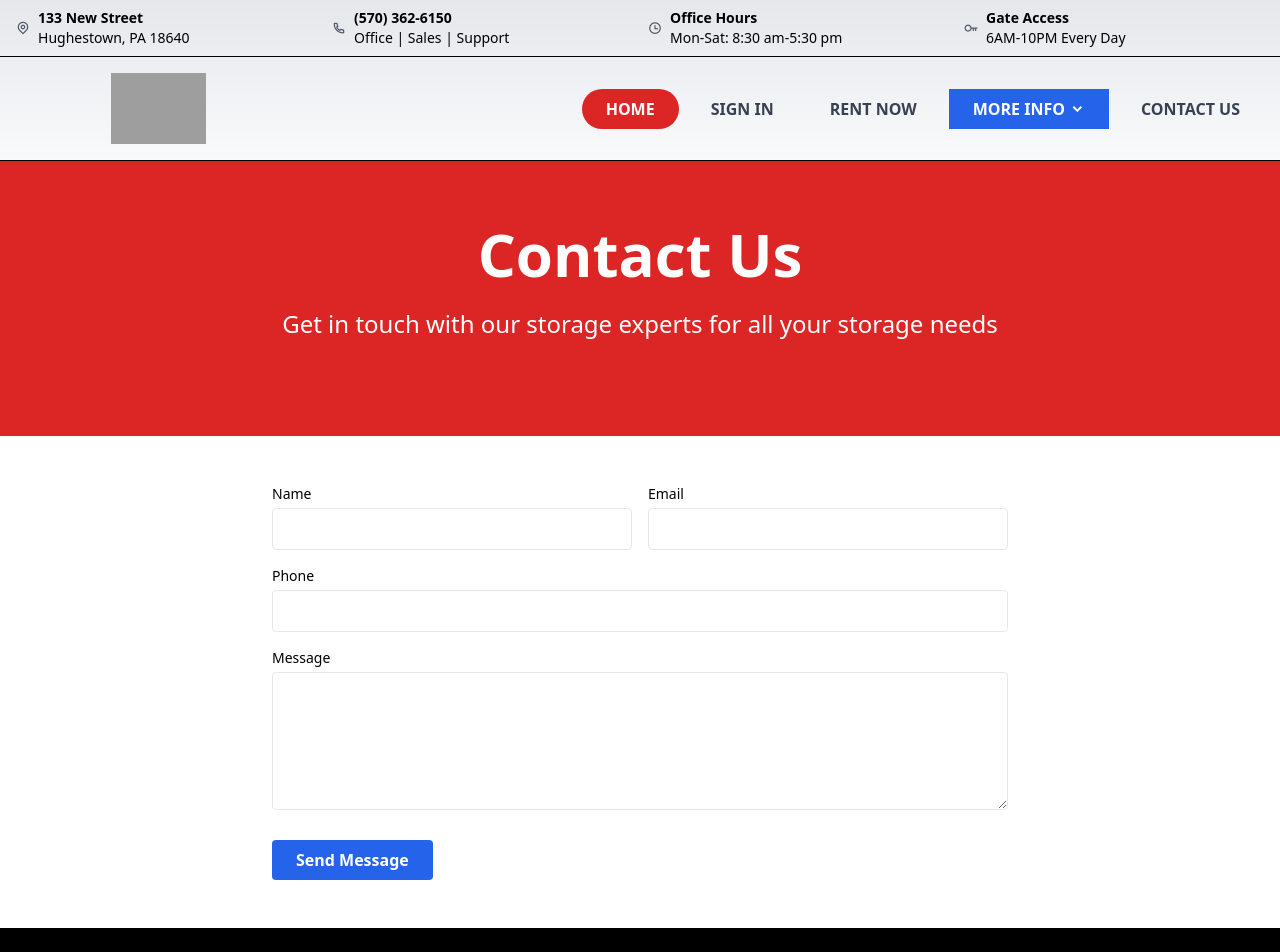
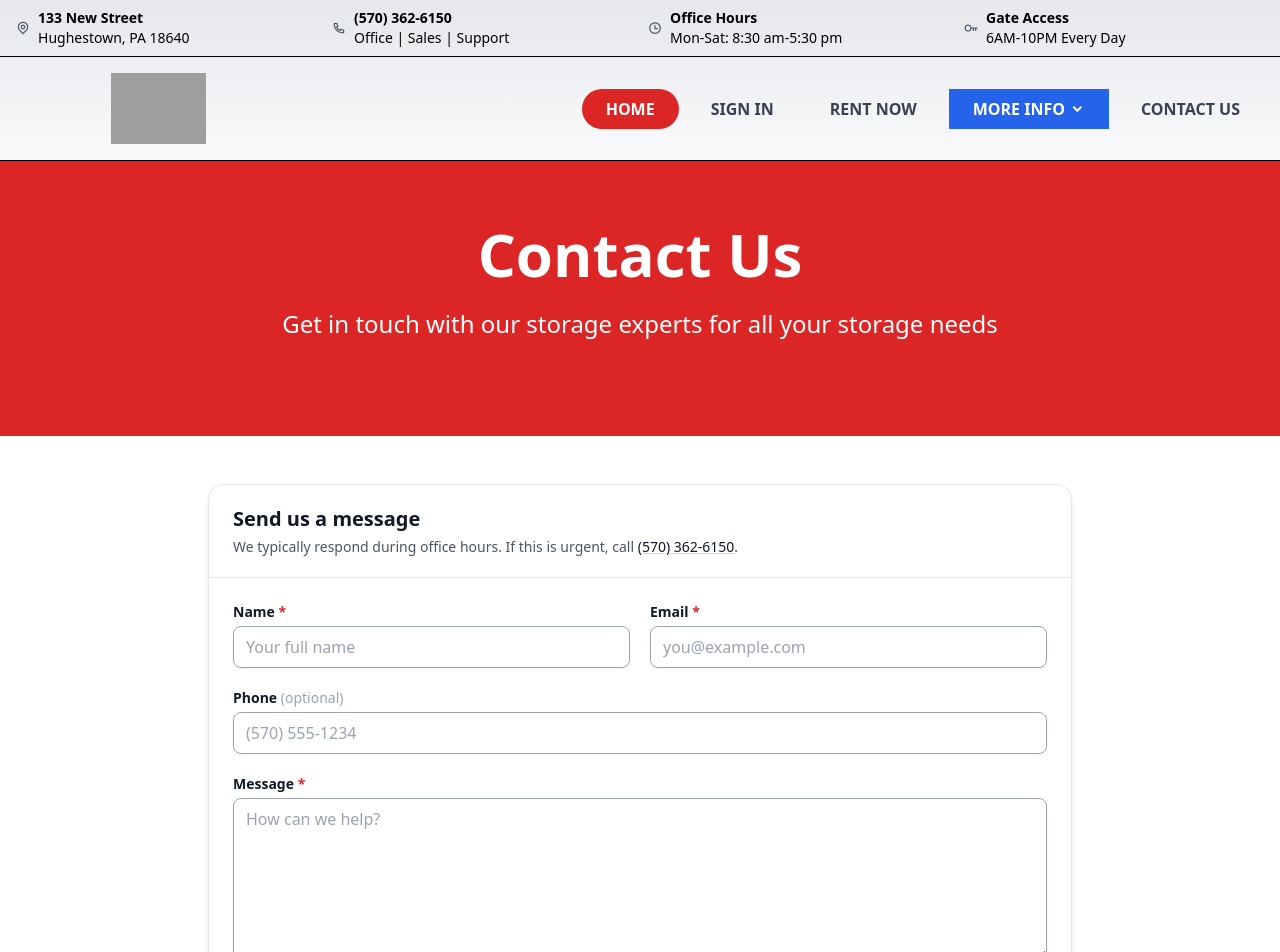
Before and after one commit to teleringer/hughestownstorage, a Next.js app: page /contact in a window 1280 px wide. Shown: the top 952 px of the page. Built offline with nearby package versions, Linux system fonts and the light colour scheme; grey boxes are pictures that could not be loaded.

Commit message:
Improve contact form styling

```diff
--- a/app/contact/ContactForm.tsx
+++ b/app/contact/ContactForm.tsx
@@ -25,7 +25,7 @@ export default function ContactForm() {
   };
 
   const onSubmit = async (e: React.FormEvent<HTMLFormElement>) => {
-    e.preventDefault();               // IMPORTANT: stop default navigation
+    e.preventDefault(); // IMPORTANT: stop default navigation
     setStatus({ state: 'submitting' });
 
     try {
@@ -59,45 +59,71 @@ export default function ContactForm() {
       console.error(err);
       setStatus({
         state: 'error',
-        message:
-          err?.message || 'Network error. Please check your connection.',
+        message: err?.message || 'Network error. Please check your connection.',
       });
     }
   };
 
   return (
-    <section className="max-w-3xl mx-auto px-4 py-12">
+    <section className="max-w-4xl mx-auto px-4 py-12">
+      {/* Alerts */}
       {status.state === 'success' && (
-        <div className="mb-6 rounded border border-green-300 bg-green-50 p-4 text-green-800">
+        <div className="mb-6 rounded-lg border border-green-300 bg-green-50 p-4 text-green-900 shadow-sm">
           {status.message}
         </div>
       )}
       {status.state === 'error' && (
-        <div className="mb-6 rounded border border-red-300 bg-red-50 p-4 text-red-800">
+        <div className="mb-6 rounded-lg border border-red-300 bg-red-50 p-4 text-red-900 shadow-sm">
           {status.message}
         </div>
       )}
 
-      <form onSubmit={onSubmit} noValidate>
-        <div className="grid grid-cols-1 md:grid-cols-2 gap-4">
+      {/* Form Card */}
+      <div className="rounded-2xl border border-gray-200 bg-white shadow-md">
+        <div className="border-b border-gray-200 px-6 py-5">
+          <h2 className="text-xl font-semibold text-gray-900">
+            Send us a message
+          </h2>
+          <p className="mt-1 text-sm text-gray-600">
+            We typically respond during office hours. If this is urgent, call{' '}
+            <a
+              href="tel:+15703626150"
+              className="font-medium text-gray-900 underline decoration-gray-300 hover:decoration-gray-500"
+            >
+              (570) 362-6150
+            </a>
+            .
+          </p>
+        </div>
+
+        <form onSubmit={onSubmit} noValidate className="px-6 py-6">
+          <div className="grid grid-cols-1 md:grid-cols-2 gap-5">
             <div>
-            <label htmlFor="name" className="block text-sm font-medium mb-1">
-              Name
+              <label
+                htmlFor="name"
+                className="block text-sm font-semibold text-gray-900 mb-1"
+              >
+                Name <span className="text-red-600">*</span>
               </label>
               <input
                 id="name"
                 name="name"
                 autoComplete="name"
                 required
-              className="w-full rounded border px-3 py-2"
+                className="w-full rounded-lg border border-gray-400 bg-white px-3 py-2 text-gray-900 shadow-sm
+                           placeholder:text-gray-400 focus:outline-none focus:ring-2 focus:ring-red-600/30 focus:border-red-600"
+                placeholder="Your full name"
                 value={form.name}
                 onChange={onChange}
               />
             </div>
 
             <div>
-            <label htmlFor="email" className="block text-sm font-medium mb-1">
-              Email
+              <label
+                htmlFor="email"
+                className="block text-sm font-semibold text-gray-900 mb-1"
+              >
+                Email <span className="text-red-600">*</span>
               </label>
               <input
                 id="email"
@@ -105,21 +131,28 @@ export default function ContactForm() {
                 type="email"
                 autoComplete="email"
                 required
-              className="w-full rounded border px-3 py-2"
+                className="w-full rounded-lg border border-gray-400 bg-white px-3 py-2 text-gray-900 shadow-sm
+                           placeholder:text-gray-400 focus:outline-none focus:ring-2 focus:ring-red-600/30 focus:border-red-600"
+                placeholder="you@example.com"
                 value={form.email}
                 onChange={onChange}
               />
             </div>
 
             <div className="md:col-span-2">
-            <label htmlFor="phone" className="block text-sm font-medium mb-1">
-              Phone
+              <label
+                htmlFor="phone"
+                className="block text-sm font-semibold text-gray-900 mb-1"
+              >
+                Phone <span className="text-gray-400 font-medium">(optional)</span>
               </label>
               <input
                 id="phone"
                 name="phone"
                 autoComplete="tel"
-              className="w-full rounded border px-3 py-2"
+                className="w-full rounded-lg border border-gray-400 bg-white px-3 py-2 text-gray-900 shadow-sm
+                           placeholder:text-gray-400 focus:outline-none focus:ring-2 focus:ring-red-600/30 focus:border-red-600"
+                placeholder="(570) 555-1234"
                 value={form.phone}
                 onChange={onChange}
               />
@@ -128,30 +161,50 @@ export default function ContactForm() {
             <div className="md:col-span-2">
               <label
                 htmlFor="message"
-              className="block text-sm font-medium mb-1"
+                className="block text-sm font-semibold text-gray-900 mb-1"
               >
-              Message
+                Message <span className="text-red-600">*</span>
               </label>
               <textarea
                 id="message"
                 name="message"
-              rows={5}
+                rows={6}
                 required
-              className="w-full rounded border px-3 py-2"
+                className="w-full rounded-lg border border-gray-400 bg-white px-3 py-2 text-gray-900 shadow-sm
+                           placeholder:text-gray-400 focus:outline-none focus:ring-2 focus:ring-red-600/30 focus:border-red-600"
+                placeholder="How can we help?"
                 value={form.message}
                 onChange={onChange}
               />
+              <p className="mt-2 text-xs text-gray-500">
+                Please don’t include sensitive personal info (SSN, bank info, etc.).
+              </p>
             </div>
           </div>
 
+          <div className="mt-6 flex flex-col sm:flex-row sm:items-center sm:justify-between gap-3">
             <button
               type="submit"
               disabled={status.state === 'submitting'}
-          className="mt-6 rounded bg-blue-600 px-6 py-2 font-semibold text-white hover:bg-blue-700 disabled:opacity-60"
+              className="inline-flex items-center justify-center rounded-lg bg-red-600 px-6 py-2.5 font-semibold text-white
+                         shadow-sm hover:bg-red-700 focus:outline-none focus:ring-2 focus:ring-red-600/30
+                         disabled:opacity-60 disabled:cursor-not-allowed"
             >
               {status.state === 'submitting' ? 'Sending…' : 'Send Message'}
             </button>
+
+            <p className="text-sm text-gray-600">
+              Prefer email?{' '}
+              <a
+                href="mailto:office@hughestownstorage.com"
+                className="font-medium text-gray-900 underline decoration-gray-300 hover:decoration-gray-500"
+              >
+                office@hughestownstorage.com
+              </a>
+            </p>
+          </div>
         </form>
+      </div>
     </section>
   );
 }
```
Lines whose indentation alone changed are shown as unchanged.
